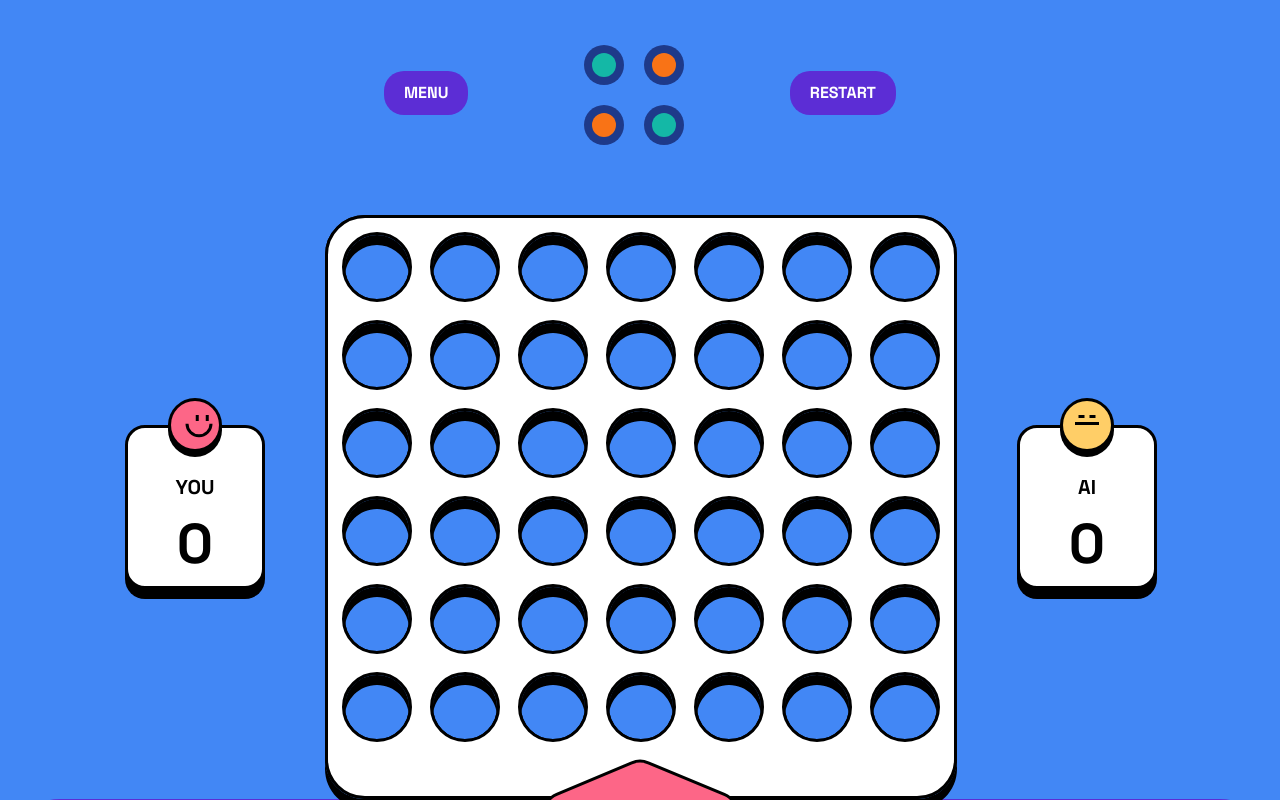
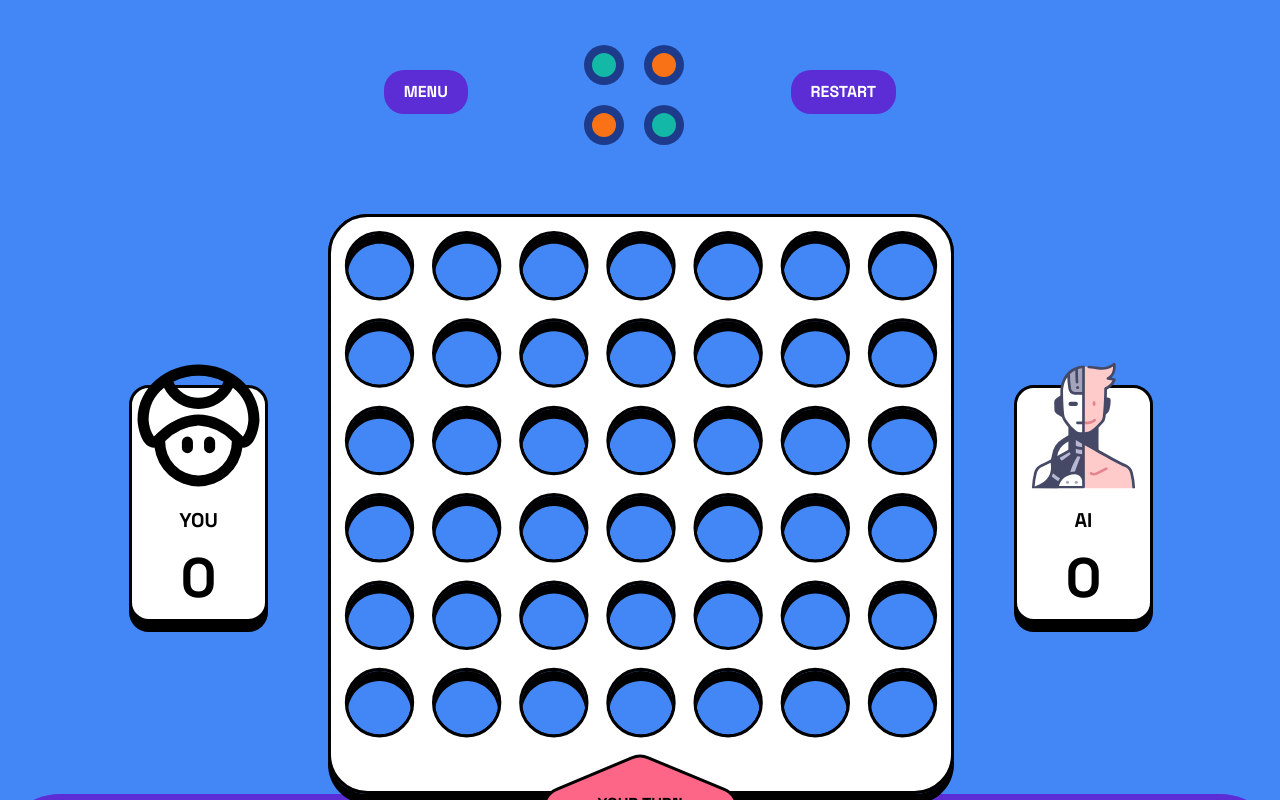
Before and after one commit to Richson-Tech/grid-master, a React (Vite) app: page /ai in a window 1280 px wide. Shown: the top 800 px of the page. Built offline with nearby package versions, Linux system fonts and the light colour scheme.

Commit message:
Update player and AI images, and adjust font size

```diff
--- a/src/computer/ComputerGameBoardBox.jsx
+++ b/src/computer/ComputerGameBoardBox.jsx
@@ -10,7 +10,7 @@ function ComputerGameBoardBox() {
     "
     >
       <ScoreBoard
-        img="./player-one.svg"
+        img="./player.svg"
         score={playerScore}
         player="You"
         from="left"
@@ -19,7 +19,7 @@ function ComputerGameBoardBox() {
       <ComputerGameBoard />
 
       <ScoreBoard
-        img="./cpu.svg"
+        img="./ai.svg"
         score={computerScore}
         player="ai"
         from="right"
--- a/src/index.css
+++ b/src/index.css
@@ -3,5 +3,5 @@
 @tailwind utilities;
 
 html {
-  font-size: 62.5%;
+  font-size: 62%;
 }
```
